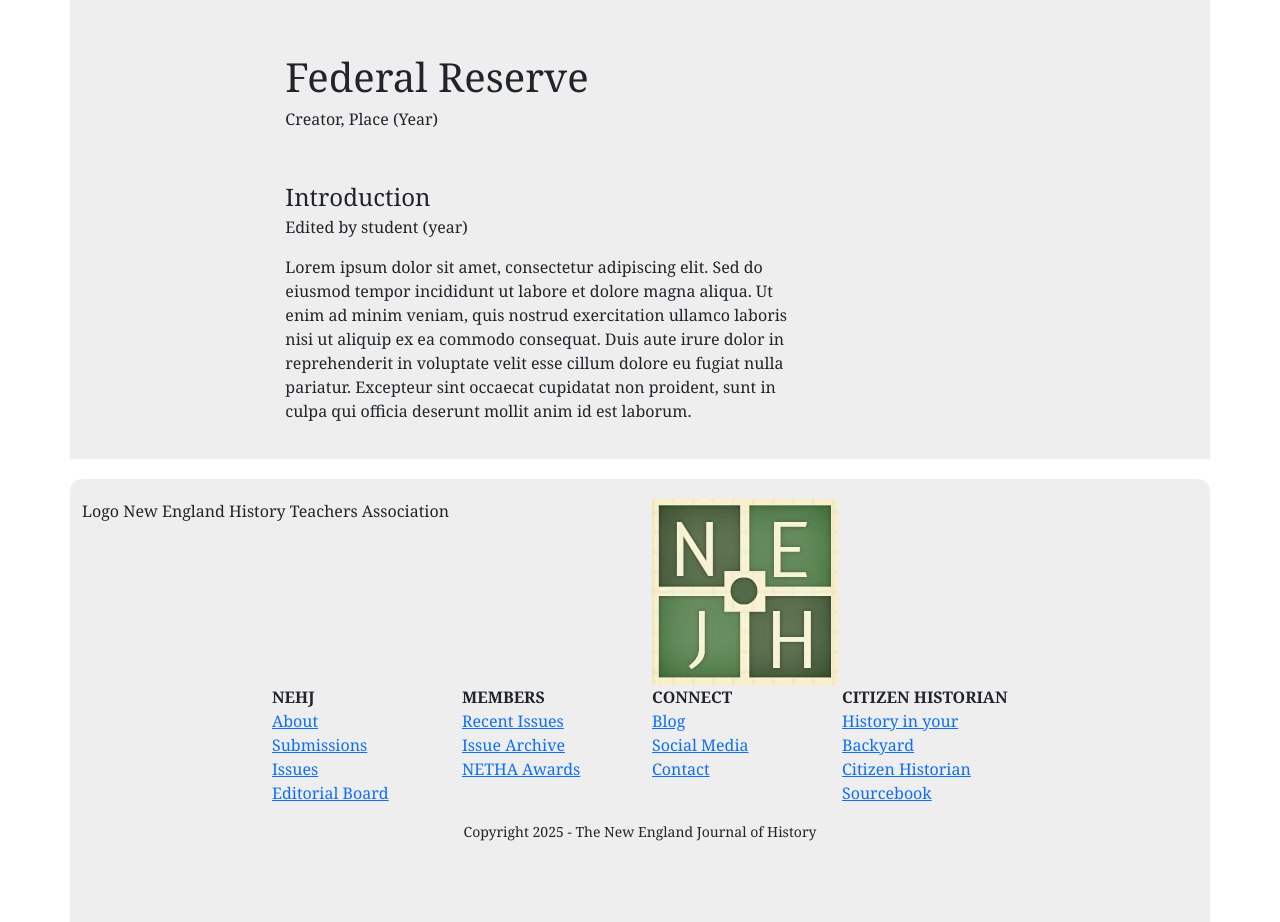
After one commit to clio001/citizen-historian, a Flask app: page /item in a window 1280 px wide. The commit adds this page. Shown: the part 351-1273 px from the top of the page. Run offline with Flask 3, Linux system fonts and the light colour scheme.

Commit message:
add item.html

```diff
--- a/app.py
+++ b/app.py
@@ -27,4 +27,7 @@ def index():
 
 @app.route('/item')
 def item():
-    return render_template('item.html')
+    with open('static/db/docs.json', 'r', encoding='utf-8') as f:
+        docs = json.load(f)
+        f.close()
+    return render_template('item.html', docs=docs)
--- a/static/styles/style-main.css
+++ b/static/styles/style-main.css
@@ -22,7 +22,6 @@ a {
 
 .box {
     background-color: #eee;
-    border-radius: 12px;
     padding: 20px;
     margin-bottom: 20px;
 
--- a/templates/index.html
+++ b/templates/index.html
@@ -33,7 +33,7 @@
             <h2>Primary Source Documents</h2>
             <div class="container item-list">
                 {% for doc in docs %}
-                <div class="card" style="width: 18rem;">
+                <div class="card" style="width: 18rem;" onclick="window.location.href='/item'">
                     <div style="height: 200px; background-image: url('{{doc.imageUrl}}'); background-size: cover;">
                     </div>
                     <div class="card-body">
--- /dev/null
+++ b/templates/item.html
@@ -0,0 +1,26 @@
+{%extends "layout.html"%}
+{%block body%}
+<div class="container">
+    <div class="row box">
+        <div class="col-lg-2"></div>
+        <div class="col-lg-6">
+            <img src="https://tile.loc.gov/storage-services/service/pnp/cph/3a50000/3a52000/3a52700/3a52783v.jpg"
+                alt="Document Image" class="img-fluid mb-5">
+            <small class="text-uppercase text-secondary">Civil War</small>
+            <div class="fs-1">Federal Reserve</div>
+            <p class="mb-5">Creator, Place (Year)</p>
+            <div class="fs-4">Introduction</div>
+            <p>Edited by student (year)</p>
+            <p class="text-start">Lorem ipsum dolor sit amet, consectetur adipiscing elit. Sed do eiusmod tempor
+                incididunt ut labore et dolore magna aliqua. Ut enim ad minim veniam, quis nostrud exercitation ullamco
+                laboris nisi ut aliquip ex ea commodo consequat. Duis aute irure dolor in reprehenderit in voluptate
+                velit esse cillum dolore eu fugiat nulla pariatur. Excepteur sint occaecat cupidatat non proident, sunt
+                in culpa qui officia deserunt mollit anim id est laborum.</p>
+
+
+        </div>
+        <div class="col-lg-2"></div>
+    </div>
+</div>
+
+{%endblock%}
```
